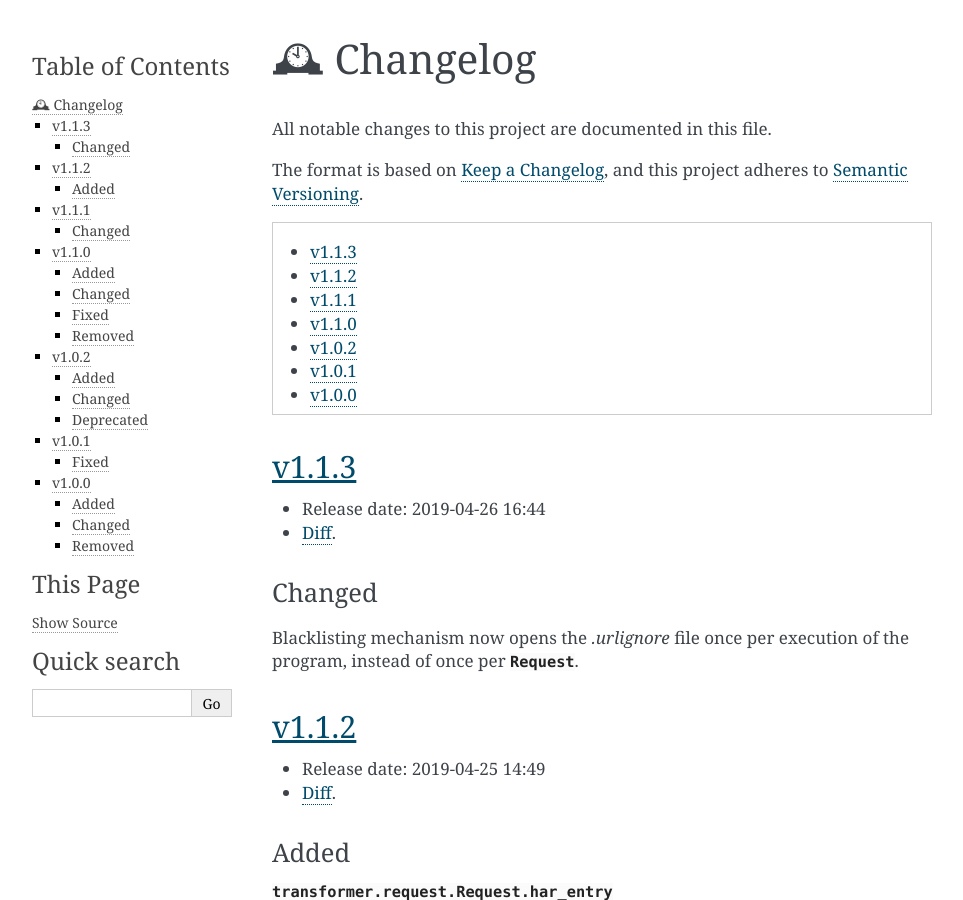
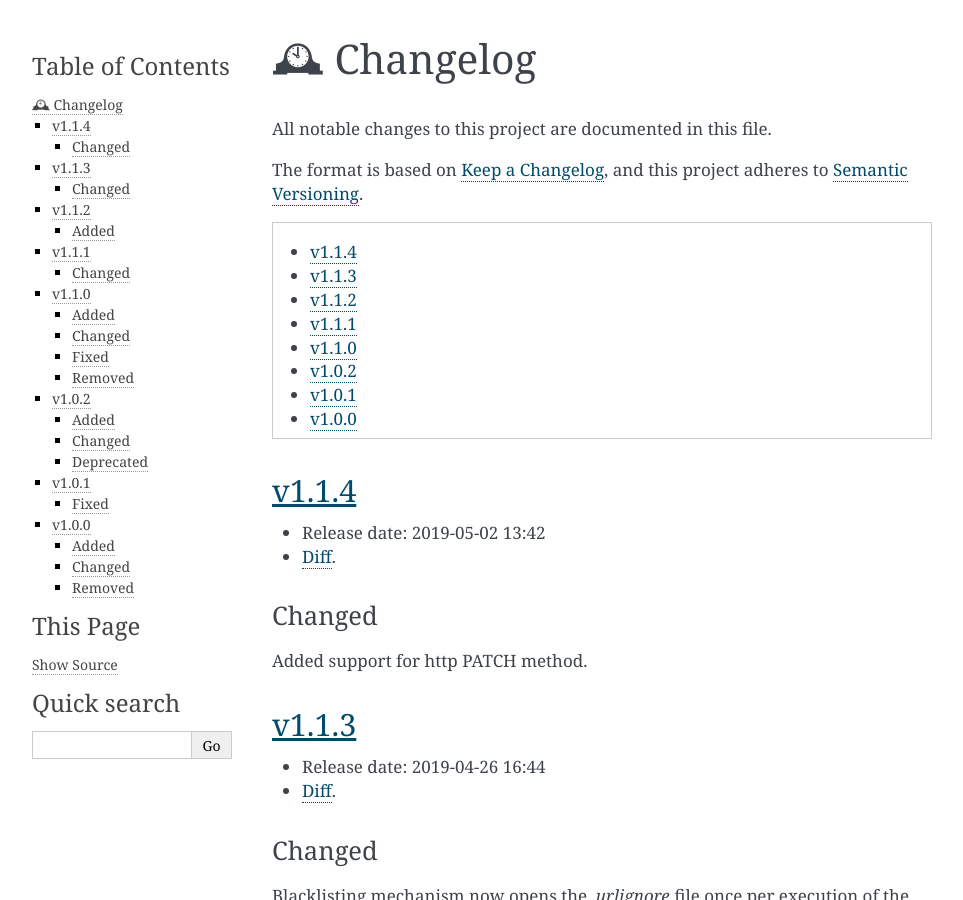
Before and after one commit to zalando-incubator/transformer, a Sphinx documentation site: the page built from docs/Changelog.rst, in a window 1280 px wide and 900 px high. Shown: the whole window, without its empty margins (148-1111 px from the left). Built offline with Sphinx 7.4.7, drawn with Linux system fonts in a browser that asks for light colours.

Commit message:
Bumped release version
Signed-off-by: José L. Redrejo Rodríguez <jredrejo@debian.org>

```diff
--- a/docs/Changelog.rst
+++ b/docs/Changelog.rst
@@ -14,6 +14,22 @@ The format is based on `Keep a Changelog`_, and this project adheres to
 .. contents::
    :local:
    :depth: 1
+
+.. _v1.1.4:
+
+v1.1.4
+======
+
+- Release date: 2019-05-02 13:42
+
+- Diff__.
+
+__ https://github.com/zalando-incubator/transformer/compare/v1.1.3...v1.1.4
+
+Changed
+-------
+
+Added support for http PATCH method.
 
 .. _v1.1.3:
 
--- a/docs/conf.py
+++ b/docs/conf.py
@@ -25,7 +25,7 @@ author = "the Zalando maintainers"
 # The short X.Y version
 version = "1.1"
 # The full version, including alpha/beta/rc tags
-release = "1.1.3"
+release = "1.1.4"
 
 
 # -- General configuration ---------------------------------------------------
--- a/pyproject.toml
+++ b/pyproject.toml
@@ -1,6 +1,6 @@
 [tool.poetry]
 name = "har-transformer"
-version = "1.1.3"
+version = "1.1.4"
 description = "A tool to convert HAR files into a locustfile."
 authors = [
     "Serhii Cherniavskyi <serhii.cherniavskyi@zalando.de>",
```
